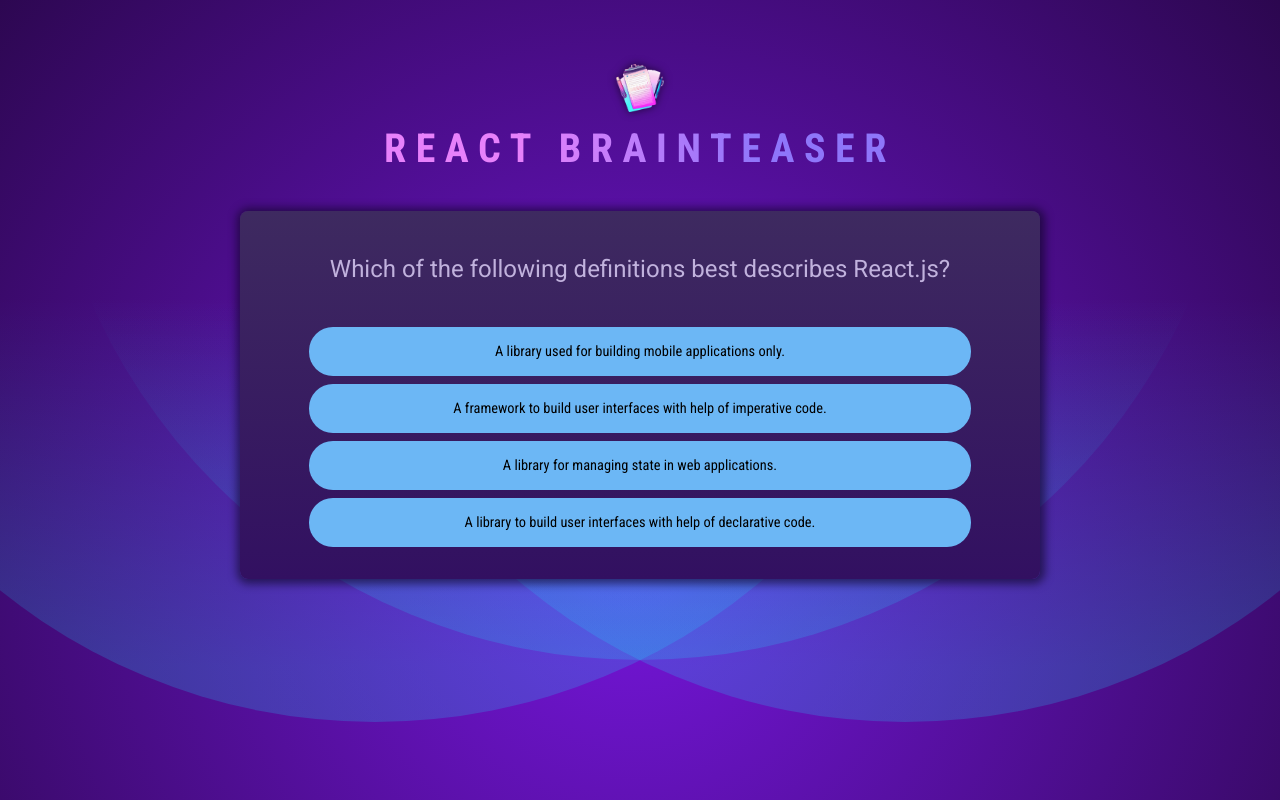
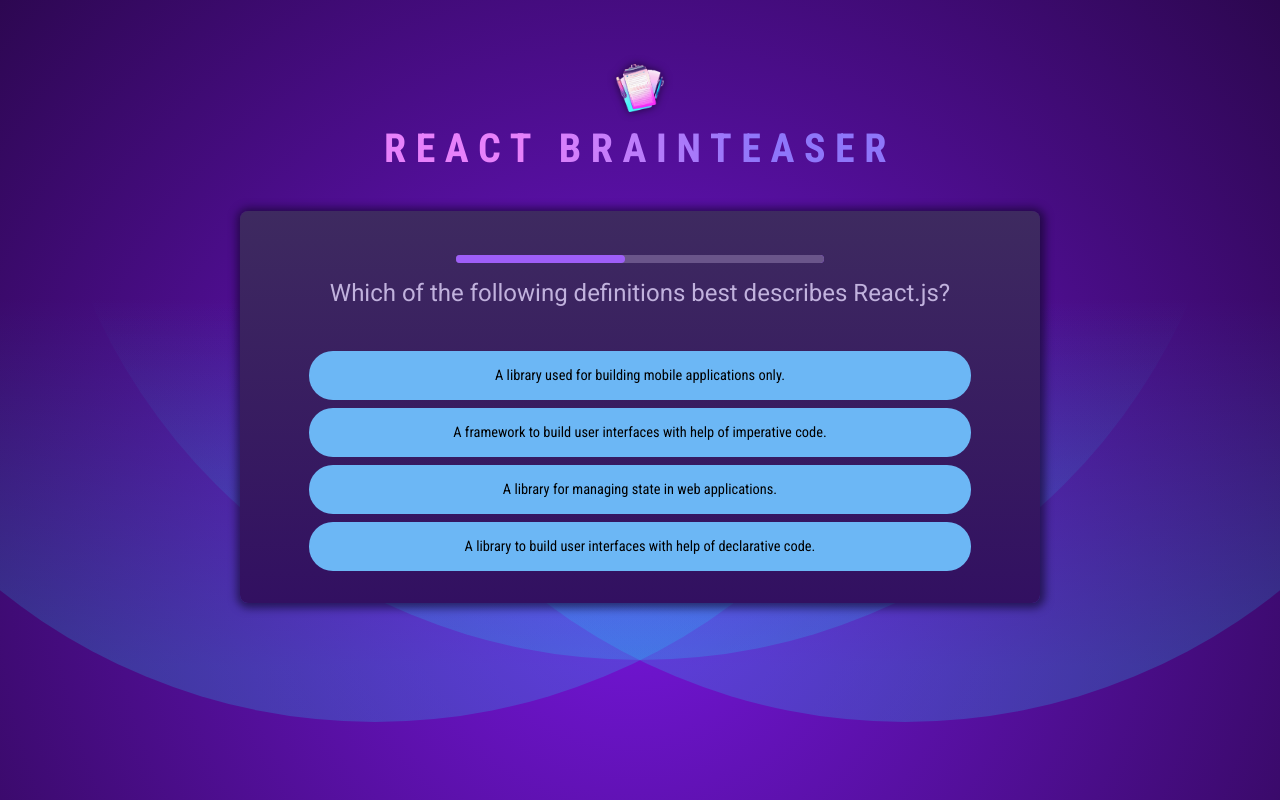
Before and after one commit to NirajMourya/ReactBrainTeaser, a React (Create React App) app in the folder reactbrainteaser/: page / in a window 1280 px wide. Built offline with nearby package versions, Linux system fonts and the light colour scheme.

Commit message:
added timer for questions

```diff
--- /dev/null
+++ b/reactbrainteaser/src/components/QuestionTimer.jsx
@@ -0,0 +1,25 @@
+import { useEffect, useState } from "react";
+
+export default function QuestionTimer({timeout, onTimeout})
+{
+    const  [remainingTime,setRememainingTime] = useState(timeout);
+
+    useEffect(() => {
+      const timer = setTimeout(onTimeout,timeout);
+      return () => {
+        clearTimeout(timer);
+      }
+    },[onTimeout,timeout]);
+
+    useEffect(() => {
+        const interval = setInterval(() => {
+           setRememainingTime( prevTime=> prevTime - 100)
+        },100)
+
+        return () => {
+            clearInterval(interval)
+        }
+    },[]);
+
+    return  <progress  id="question-time" value={remainingTime} max={timeout}/>
+}
--- a/reactbrainteaser/src/components/Quiz.jsx
+++ b/reactbrainteaser/src/components/Quiz.jsx
@@ -1,6 +1,7 @@
-import { useState } from "react";
+import { useCallback, useState } from "react";
 import QUESTIONS from "../questions"
 import quizCompleteImg from '../assets/quiz-complete.png';
+import QuestionTimer from "./QuestionTimer";
 
 export default function Quiz()
 {
@@ -8,13 +9,14 @@ export default function Quiz()
     const activeQuestionIndex = userAnswers.length;
     const quizIsCompleted = activeQuestionIndex === QUESTIONS.length;
 
-    function handleSelectAnswer(selectedAnswer)
+    const handleSelectAnswer = useCallback(function handleSelectAnswer(selectedAnswer)
     {
         setUserAnswers((prevAnswers) => {
             return [...prevAnswers, selectedAnswer]
         })
-    }
+    },[]);
 
+    const onTimeout = useCallback(() => handleSelectAnswer(null),[handleSelectAnswer])
     if( quizIsCompleted )
     {
         return (
@@ -31,6 +33,7 @@ export default function Quiz()
     return (
         <div id="quiz">
         <div id="question">
+        <QuestionTimer timeout={10000} onTimeout={onTimeout} key={activeQuestionIndex} />
         <h2>{QUESTIONS[activeQuestionIndex].text}</h2>
         <ul id="answers">
             {
```
